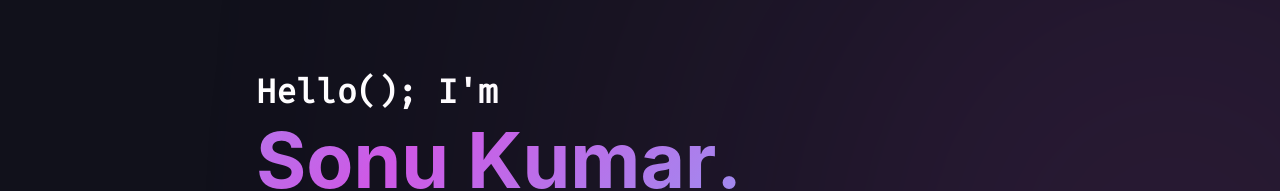
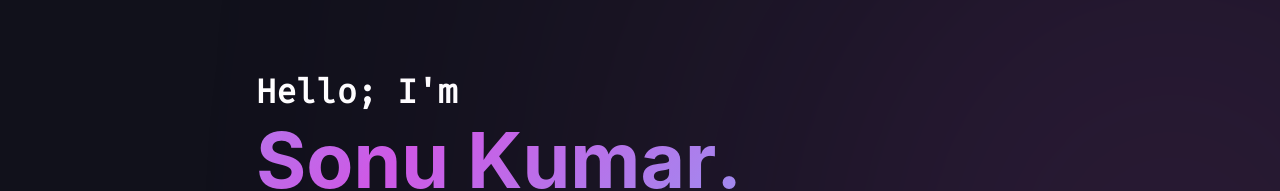
Before and after one commit to itsmedaksh3048-blip/portfolio, a plain HTML site: page index.html in a window 1280 px wide. Shown: the part 131-322 px from the top of the page. Drawn offline with nearby package versions, Linux system fonts and the light colour scheme; a web font is replaced by a local one.

Commit message:
update index
Removed parentheses from the jello text in index.html.

```diff
--- a/index.html
+++ b/index.html
@@ -120,8 +120,6 @@
             <p class="jello">l</p>
             <p class="jello">l</p>
             <p class="jello">o</p>
-            <p class="jello">(</p>
-            <p class="jello">)</p>
             <p class="jello">;</p>
             &nbsp;
             <p class="jello">I</p>
```
